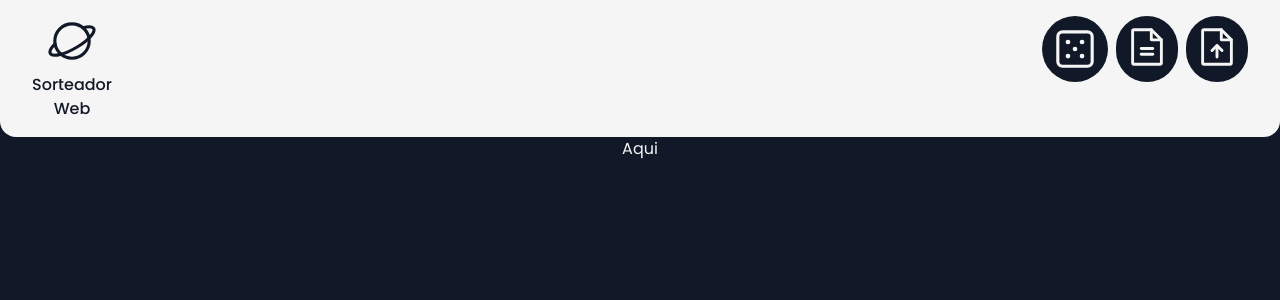
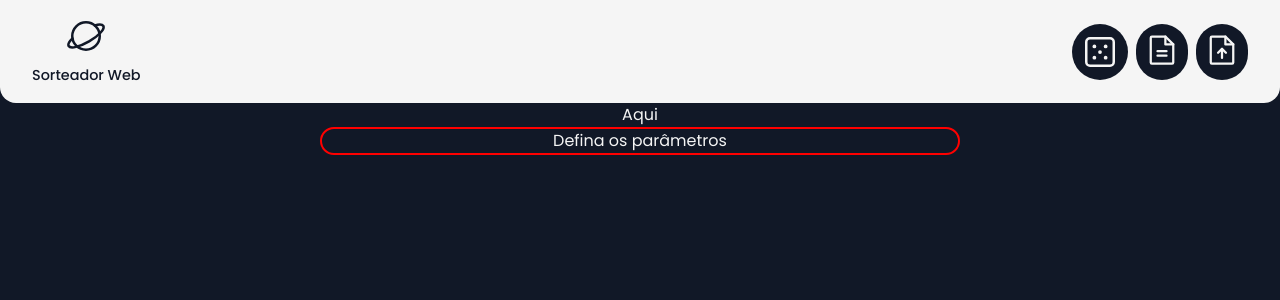
Before and after one commit to Jonatas-JS/Sorteador-Web, a React (Vite) app: page / in a window 1280 px wide. Shown: the top 300 px of the page. Built offline with nearby package versions, Linux system fonts and the light colour scheme.

Commit message:
styles parametros

```diff
--- a/src/App.css
+++ b/src/App.css
@@ -1,7 +1,13 @@
 #root {
   width: 100vw;
+  /* display: grid; */
+  /* justify-content: center; */
   /* max-width: 1280px; */
   /* margin: 0 auto; */
   /* padding: 2rem; */
   text-align: center;
 }
+.sorteioNumero {
+  display: grid;
+  justify-content: center;
+}
--- a/src/App.jsx
+++ b/src/App.jsx
@@ -2,6 +2,7 @@ import { useState } from 'react'
 import './App.css'
 
 import { SideBar } from './components/SideBar'
+import { Sorteio } from './components/Sorteio'
 
 function App() {
 
@@ -9,6 +10,10 @@ function App() {
     <div className="App">
       <SideBar />
       <p>Aqui</p>
+      <div className="sorteioNumero">
+      <Sorteio />
+      </div>
+
     </div>
   )
 }
--- a/src/components/SideBar.jsx
+++ b/src/components/SideBar.jsx
@@ -5,15 +5,15 @@ export function SideBar() {
   return (
     <div className={styles.sideBar}>
       <div className={styles.logoImage}>
-        <Planet size={50} />
-        <span>Sorteador Web</span>
+        <Planet size={40} />
+        <p>Sorteador Web</p>
       </div>
 
       <div className={styles.menu}>
         <ul className={styles.funcoes}>
-          <li ><a href="#" title="Sortear Números"><DiceFive size={50} /></a></li>
-          <li><a href="#" title="Sortear Nomes"><FileText size={46} /></a></li>
-          <li><a href="#" title="Importar Lista"><FileArrowUp size={46} /></a></li>
+          <li ><a href="#" title="Sortear Números"><DiceFive size={40} /></a></li>
+          <li><a href="#" title="Sortear Nomes"><FileText size={36} /></a></li>
+          <li><a href="#" title="Importar Lista"><FileArrowUp size={36} /></a></li>
         </ul>
       </div>
     </div>
--- a/src/components/SideBar.module.css
+++ b/src/components/SideBar.module.css
@@ -1,16 +1,16 @@
 .sideBar {
   display: flex;
+  align-items: center;
   justify-content: space-between;
   padding: 1rem 2rem;
   border-radius: 0 0 1rem 1rem;
   background-color: var(--white-100);
 }
 .logoImage {
-  width: 5rem;
   color: var(--blue-300);
 }
-.logoImage span {
-  font-size: 1rem;
+.logoImage p {
+  font-size: .9rem;
   font-weight: 500;
 }
 .funcoes {
--- /dev/null
+++ b/src/components/Sorteio.jsx
@@ -0,0 +1,12 @@
+import styles from './Sorteio.module.css'
+
+export function Sorteio() {
+  return (
+    <div className={styles.sorteio}>
+      <p>Defina os parâmetros</p>
+      <div className={styles.parametros}>
+        <div className={styles.parametrosNumericos}></div>
+      </div>
+    </div>
+  )
+}
--- /dev/null
+++ b/src/components/Sorteio.module.css
@@ -0,0 +1,7 @@
+.sorteio {
+  /* display: flex; */
+  /* justify-content: center; */
+  width: 50vw;
+  border: 2px solid red;
+  border-radius: 1rem;
+}
```
